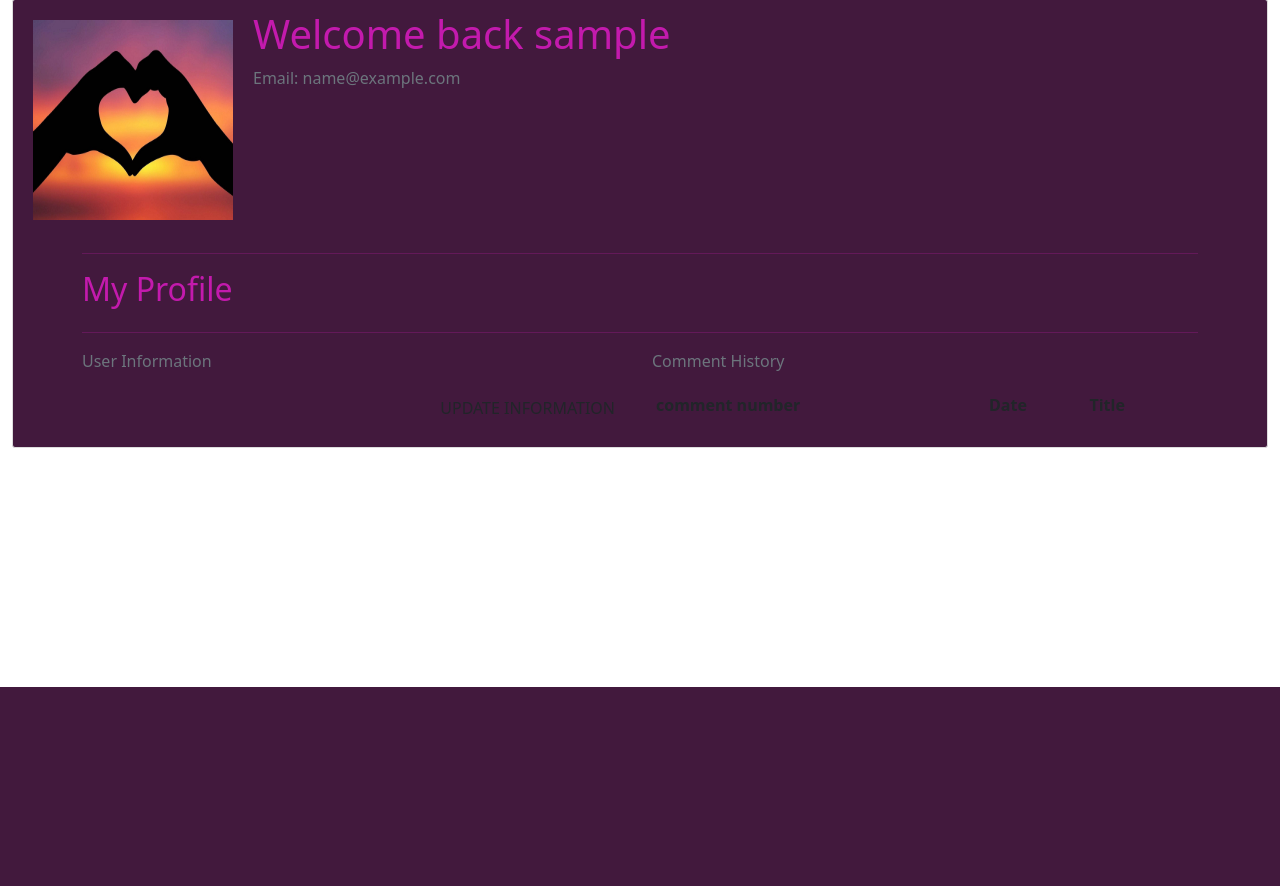
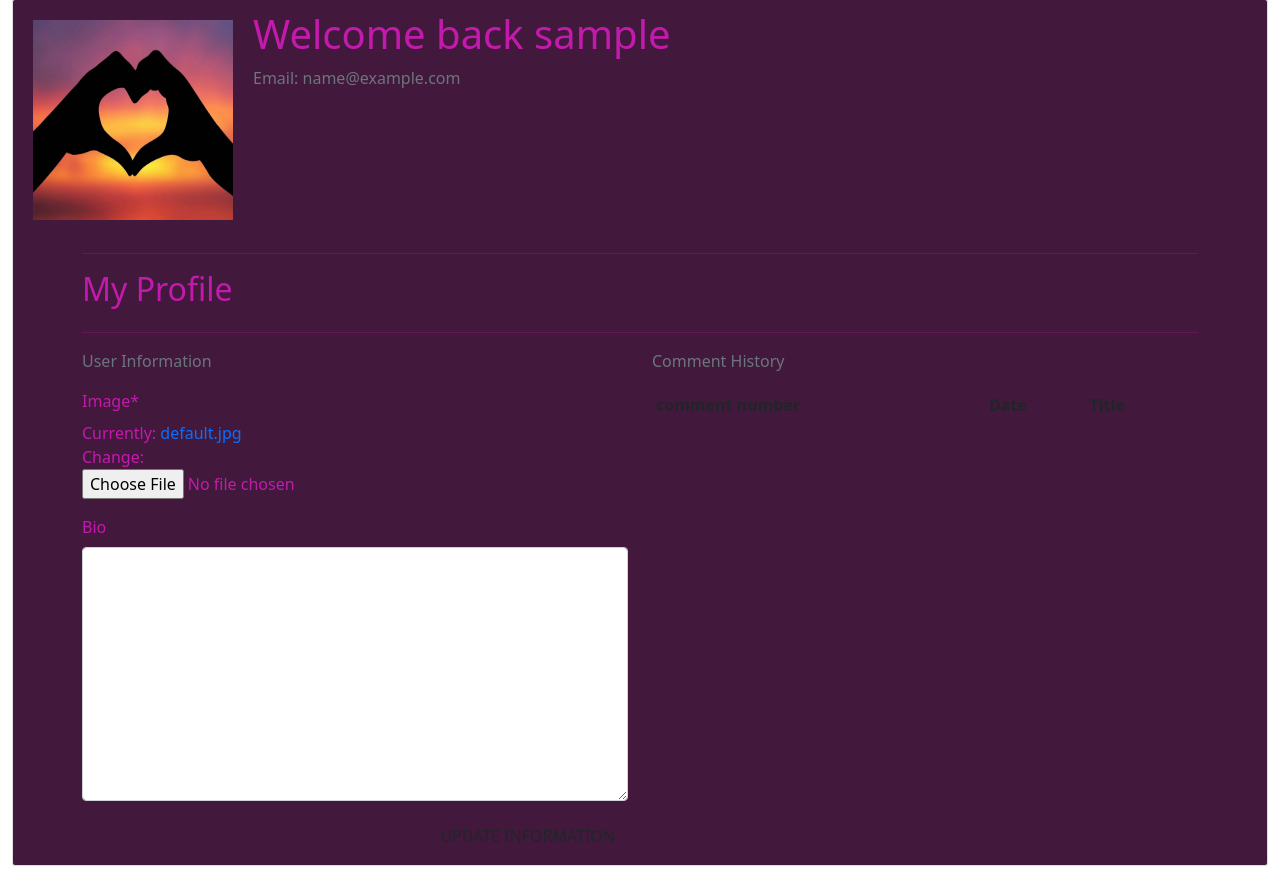
Before and after one commit to nellymaw/hackathon-love-team7, a Django app: page /profile/ in a window 1280 px wide. Shown: the part 113-999 px from the top of the page. Before the commit the page ends 800 px from the top, so only its background shows below. Run offline with Django 3.2, Linux system fonts and the light colour scheme; the visitor is signed in with stand-in values (Sample User, id 1); data comes from the database, SQL or seed files in the repository; lists and menus that the app fills with data are empty; some libraries are stand-ins or nearby versions; some web fonts are replaced.

Commit message:
profile bio added

```diff
--- /dev/null
+++ b/profiles/forms.py
@@ -0,0 +1,31 @@
+from django import forms
+from .models import Profile
+
+
+class ProfileForm(forms.ModelForm):
+    """sldvnhsl"""
+
+    class Meta:
+        model = Profile
+        exclude = ('user',)
+
+
+
+
+# class ProfileUpdateForm():
+
+
+
+
+        # self.fields['default_phone_number'].widget.attrs['autofocus'] = True
+        # for field in self.fields:
+        #     if field != 'default_country':
+        #         if self.fields[field].required:
+        #             placeholder = f'{placeholders[field]} *'
+        #         else:
+        #             placeholder = placeholders[field]
+        #         self.fields[field].widget.attrs['placeholder'] = placeholder
+        #     self.fields[field].widget.attrs['class'] = ('border-black '
+        #                                                 'rounded-0 '
+        #                                                 'profile-form-input')
+        #     self.fields[field].label = False
--- a/profiles/models.py
+++ b/profiles/models.py
@@ -1,5 +1,7 @@
 from django.db import models
 from django.contrib.auth.models import User
+from django.db.models.signals import post_save
+from django.dispatch import receiver
 
 
 
@@ -11,18 +13,19 @@ class Profile(models.Model):
     """
     user = models.OneToOneField(User, on_delete=models.CASCADE)
     image = models.ImageField(default='default.jpg', upload_to='profile_pics')
-    bio = models.TextField(default='', max_length=100)
+    bio = models.TextField(default='', max_length=100, null=True, blank=True)
+
 
     def __str__(self):
         return f'{self.user.username} Profile'
 
-# @receiver(post_save, sender=User)
-# def create_or_update_user_profile(sender, instance, created, **kwargs):
-#     Profile.objects.create(user=instance)
+@receiver(post_save, sender=User)
+def create_or_update_user_profile(sender, instance, created, **kwargs):
+    Profile.objects.create(user=instance)
 
-#     """
-#     Create or update user profiles
-#     """
-#     if created:
-#         #Exisiting users: just save profile
-#         instance.userprofile.save()
+    """
+    Create or update user profiles
+    """
+    if created:
+        #Exisiting users: just save profile
+        instance.userprofile.save()
--- a/profiles/signals.py
+++ b/profiles/signals.py
@@ -6,6 +6,7 @@ from django.core.exceptions import ObjectDoesNotExist
 
 @receiver(post_save, sender=User)
 def create_profile(sender, instance, created, **kwargs):
+    """dcfds"""
     try:
         instance.profile.save()
     except ObjectDoesNotExist:
--- a/profiles/templates/profiles/profile.html
+++ b/profiles/templates/profiles/profile.html
@@ -22,6 +22,7 @@
         <div class="media-body">
             <h2 class="account-heading"> Welcome back <span id="profile-username">{{ user.username }}</span></h2>
             <p class="text-secondary">Email: {{ user.email }}</p>
+
         </div>
         </div>
         {% block page_header %}
@@ -32,6 +33,7 @@
     </div>
 {% endblock %}
 
+{{ user.profile.bio }}
 
     <div class="overlay"></div>
     <div class="container">
@@ -43,15 +45,15 @@
             </div>
         </div>
         <div class="row">
-            <div class="col-12 col-lg-6">
+            <div class="col-12 col-lg-6 info-class">
                 <p class="text-muted"> User Information</p>
                 <form class="mt-3" action="{% url 'profile' %}" method="POST" id="profile-update-form">
                     {% csrf_token %}
                     {{ form|crispy }}
-                    <button class="btn btn-black rounded-0 text-uppercase float-right">Update Information</button>
+                    <button class="btn btn-black info-class rounded-0 text-uppercase float-right">Update Information</button>
                 </form>
             </div>
-            <div class="col-12 col-lg-6">
+            <div class="col-12 col-lg-6 info-class">
                 <p class="text-muted">Comment History</p>
                 <div class="order-history table-responsive">
                     <table class="table table-sm table-borderless">
@@ -63,31 +65,6 @@
                                 <th></th>
                             </tr>
                         </thead>
-                        <tbody>
-                            {% for order in orders %}
-                                <tr>
-                                    <td>
-                                        <a href="{% url 'order_history' order.order_number %}"
-                                        title="{{ order.order_number }}">
-                                            {{ order.order_number|truncatechars:6 }}
-                                        </a>
-                                    </td>
-                                    <td>{{ order.date }}</td>
-                                    <td>
-                                        <ul class="list-unstyled">
-                                            {% for item in order.lineitems.all %}
-                                                <li class="small">
-                                                    {% if item.product.has_sizes %}
-                                                        Size {{ item.product.size|upper }}
-                                                    {% endif %}{{ item.product.name }} x{{ item.quantity }}
-                                                </li>
-                                            {% endfor %}
-                                        </ul>
-                                    </td>
-                                    <td>${{ order.grand_total }}</td>
-                                </tr>
-                            {% endfor %}
-                        </tbody>
                     </table>
                 </div>
             </div>
--- a/profiles/views.py
+++ b/profiles/views.py
@@ -1,6 +1,7 @@
 from django.shortcuts import render, get_object_or_404
 
 from .models import Profile
+from .forms import ProfileForm
 
 # Create your views here.
 
@@ -11,8 +12,12 @@ def profiles(request):
     model = Profile
     profile = get_object_or_404(Profile, user=request.user)
 
+    form = ProfileForm(instance=profile)
+
+
     template = 'profiles/profile.html'
     context = {
+        'form': form,
         'profile': profile
     }
 
--- a/static/home/css/main.css
+++ b/static/home/css/main.css
@@ -253,9 +253,10 @@ box-shadow:  5px 5px 5px 0px #69086c, inset 4px 4px 15px 0px  rgb(0 0 0 / 0%);
 
 
 /*----------Profile Sytle-----------*/
-.hr-class{
+.hr-class, .info-class{
     color: #c31aad;
 }
+
 .profile-pic{
     height: 200px;
     width: 200px;
```
Also changed, not shown: profiles/urls.py (line endings or trailing spaces).
